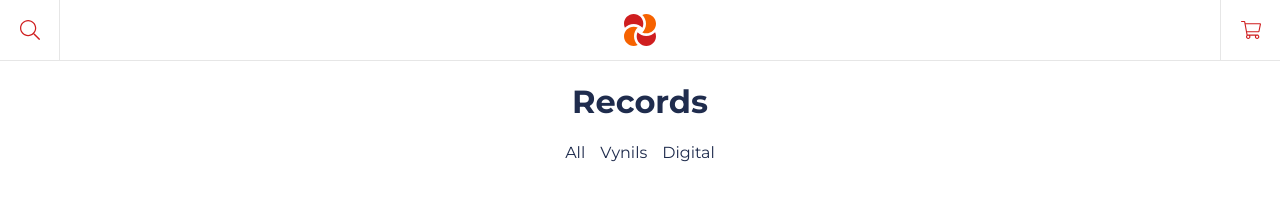
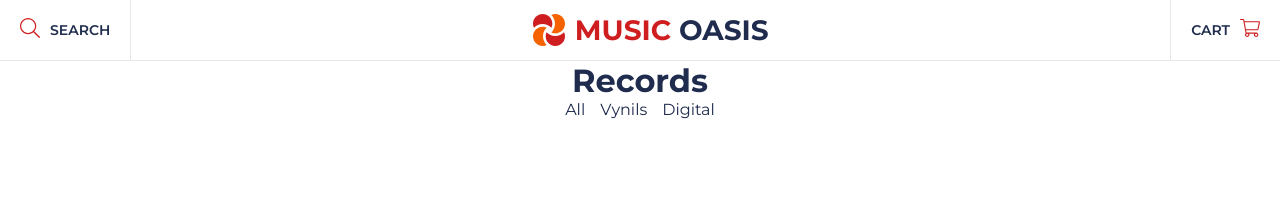
Before and after one commit to sayloryna/music-oasys, a website: page public/index.html in a window 1280 px wide. Drawn offline with Linux system fonts and the light colour scheme.

Commit message:
Add responsive header, mobile below 512px

```diff
--- a/public/index.html
+++ b/public/index.html
@@ -4,7 +4,7 @@
 <head>
   <meta charset="UTF-8">
   <meta name="viewport" content="width=device-width, initial-scale=1.0">
-  <title>Music Oasys</title>
+  <title>Music OasIs</title>
   <link rel="preconnect" href="https://fonts.googleapis.com">
   <link rel="preconnect" href="https://fonts.gstatic.com" crossorigin>
   <link href="https://fonts.googleapis.com/css2?family=Montserrat:ital,wght@0,100..900;1,100..900&display=swap"
@@ -15,16 +15,23 @@
 </head>
 
 <body>
-  <header class="main-header">
+  <header class="main-menu">
 
     <div class="search icon">
-      <img title="Lupe image" src="/images/search-icon.svg" alt="a lupe" width="20" height="20">
+      <a href="searclink">
+        <img title="Lupe image" src="/images/search-icon.svg" alt="a lupe" width="20" height="20">
+      </a>
+      <a href="seachlink" class="search-link">SEARCH</a> <!--hay que hacer lapagina del search-->
     </div>
     <div class="logo icon">
       <img src="/images/logo.svg" alt="fan blades logo" width="32" height="32">
+      <h1 class="header-title"><strong class="main-color-text">MUSIC</strong> OASIS</h1>
     </div>
     <div class="cart icon">
-      <img title="Cart image" src="/images/cart-icon.svg" alt="a cart" width="20" height="20">
+      <a href="seachlink" class="cart-link">CART</a> <!--hay que hacer lapagina del shoppinglist-->
+      <a href="seachlink">
+        <img title="Cart image" src="/images/cart-icon.svg" alt="a cart" width="20" height="20">
+      </a>
     </div>
   </header>
 
--- a/public/styles/styles.css
+++ b/public/styles/styles.css
@@ -25,6 +25,10 @@ ul {
   list-style: none;
 }
 
+h1 {
+  margin: 0;
+}
+
 a {
   color: inherit;
   text-decoration: none;
@@ -42,8 +46,11 @@ a {
   display: flex;
   gap: 15px;
 }
+.main-color-text {
+  color: var(--main-color);
+}
 
-.main-header {
+.main-menu {
   display: flex;
   width: 100vw;
   justify-content: space-between;
@@ -52,22 +59,44 @@ a {
   height: 61px;
 }
 
+.header-title {
+  text-wrap: nowrap;
+}
+
 .icon {
-  width: 60px;
   display: flex;
   justify-content: center;
   align-items: center;
   height: 100%;
+  width: 100%;
+  font-size: 0.875rem;
+  font-weight: 600;
+  gap: 10px;
+  padding: 20px;
 }
 
 .search.icon {
   border-right: 1px solid var(--border-color);
+  max-width: fit-content;
+  flex: 1;
 }
 
 .cart.icon {
   border-left: 1px solid var(--border-color);
+  max-width: fit-content;
+  flex: 1;
+  width:;
 }
 
-.logo {
+.logo.icon {
   width: 32px;
+  flex: 4;
 }
+
+@media (max-width: 512px) {
+  .search-link,
+  .cart-link,
+  .header-title {
+    display: none;
+  }
+}
```
